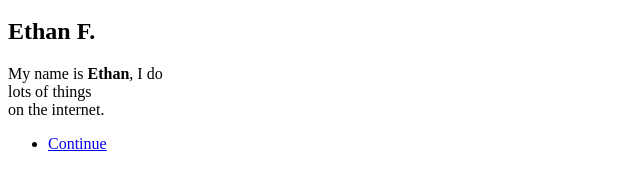
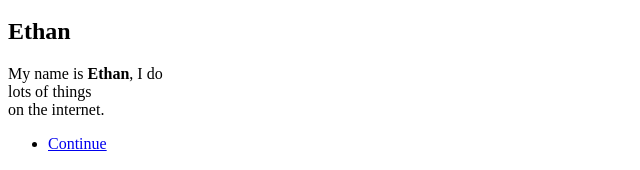
Before and after one commit to ethanflowerday/old-ethanflowerday.github.io, a plain HTML site: page index.html in a window 1280 px wide. Shown: the part 280-450 px from the top of the page, 0-640 px from the left. Drawn offline with Linux system fonts and the light colour scheme; a script that the page names is missing.

Commit message:
Updated index.html

```diff
--- a/index.html
+++ b/index.html
@@ -70,7 +70,7 @@
 				<div class="inner">
 
 					<header>
-						<h2>Ethan F.</h2>
+						<h2>Ethan</h2>
 					</header>
 					<p>My name is <strong>Ethan</strong>, I do
 					<br />
```
